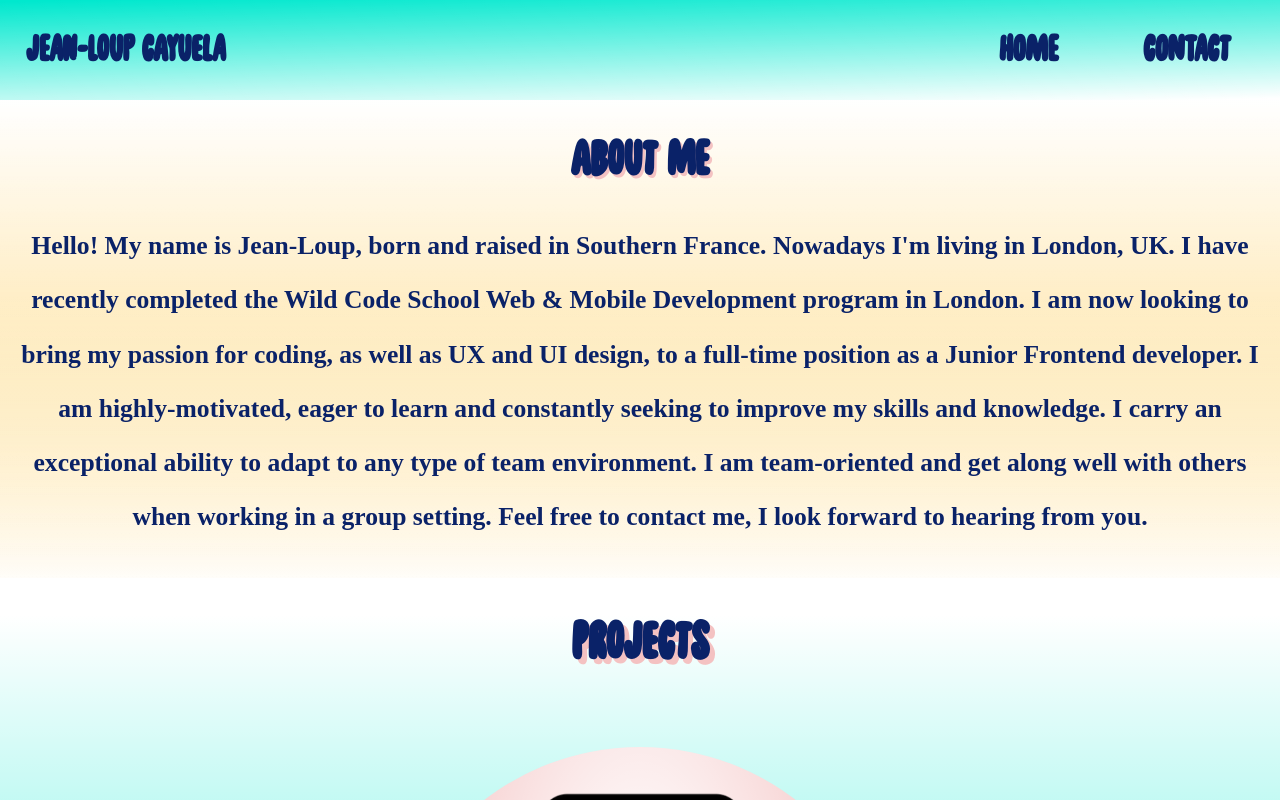
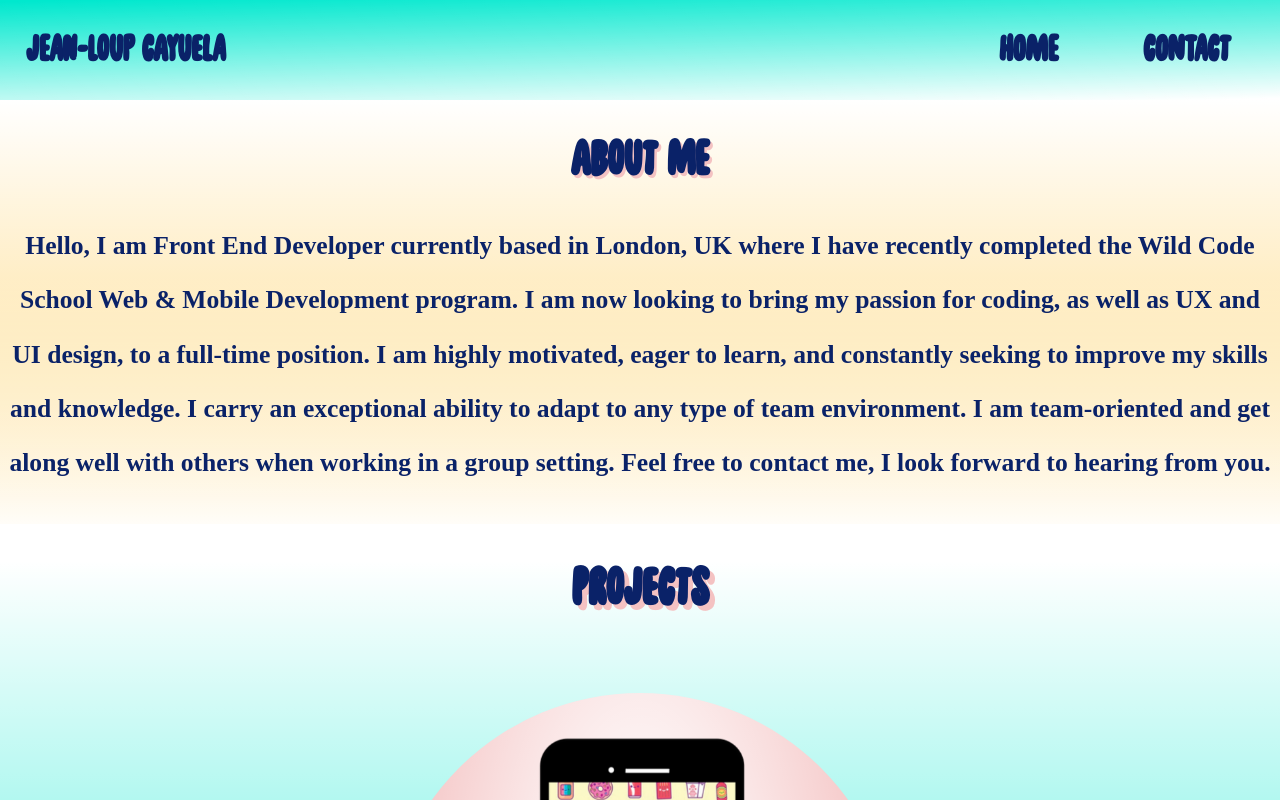
Before and after one commit to j-loup30400/portfoliov2, a React (Create React App) app: page / in a window 1280 px wide. Shown: the top 800 px of the page. Built offline with nearby package versions, Linux system fonts and the light colour scheme; a web font is replaced by a local one.

Commit message:
update about me

```diff
--- a/src/Pages/Home.js
+++ b/src/Pages/Home.js
@@ -116,12 +116,7 @@ const Home = () => {
         <div className="about">
         <h1>About Me</h1>
         <p>
-        Hello!
-
-My name is Jean-Loup, born and raised in Southern France. Nowadays I'm living in London, UK. I have recently completed the Wild Code School Web & Mobile Development program in London. I am now looking to bring my passion for coding, as well as UX and UI design, to a full-time position as a Junior Frontend developer.
-
-I am highly-motivated, eager to learn and constantly seeking to improve my skills and knowledge.
-I carry an exceptional ability to adapt to any type of team environment. I am team-oriented and get along well with others when working in a group setting. Feel free to contact me, I look forward to hearing from you.
+        Hello, I am Front End Developer currently based in London, UK where I have recently completed the Wild Code School Web & Mobile Development program. I am now looking to bring my passion for coding, as well as UX and UI design, to a full-time position. I am highly motivated, eager to learn, and constantly seeking to improve my skills and knowledge. I carry an exceptional ability to adapt to any type of team environment. I am team-oriented and get along well with others when working in a group setting. Feel free to contact me, I look forward to hearing from you.
         </p>
         </div>
       </StyledAboutContainer>
```
